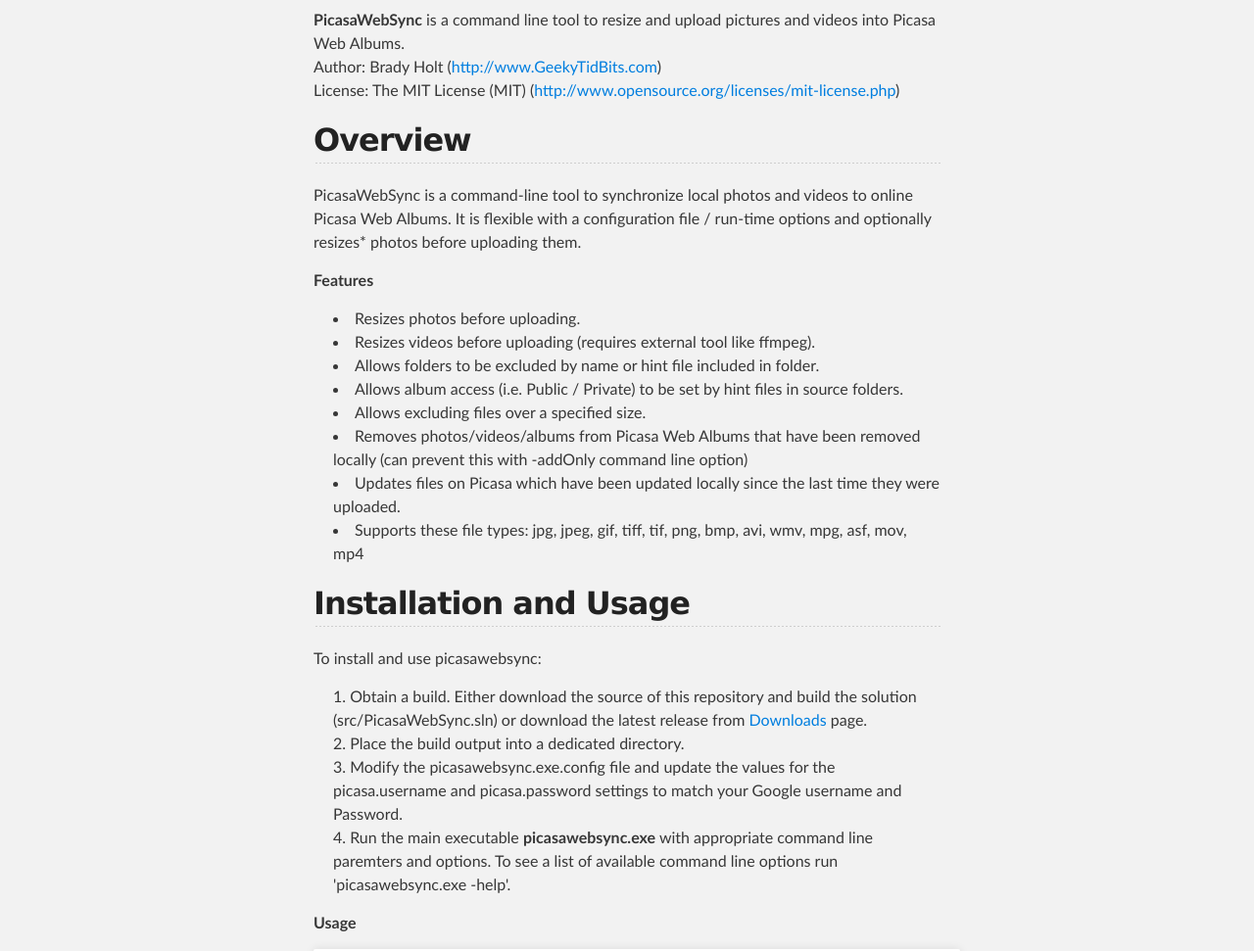
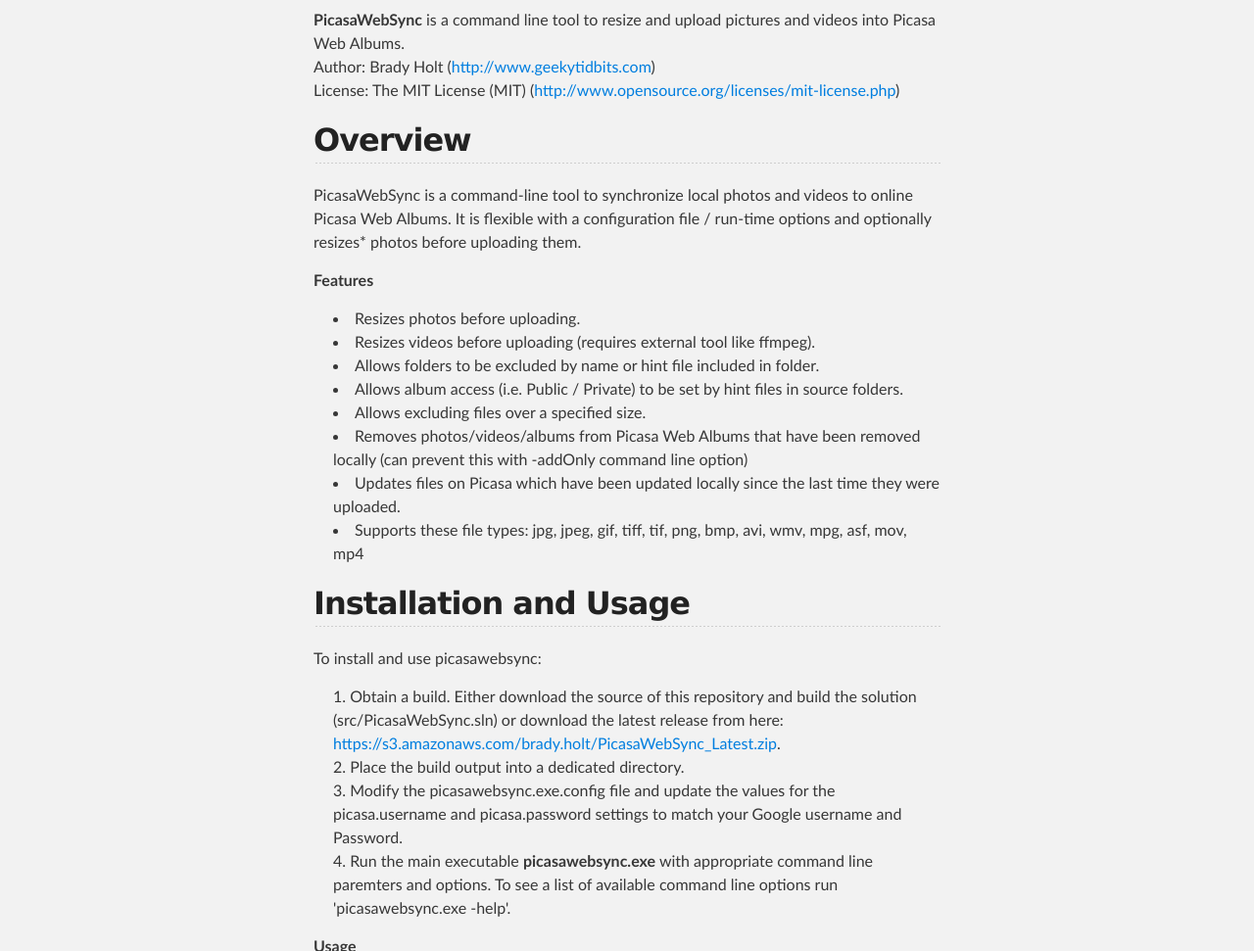
Before and after one commit to bradymholt/picasawebsync, a plain HTML site: page index.html in a window 1280 px wide. Shown: the part 288-1259 px from the top of the page at 98% size. Drawn offline with Linux system fonts and the light colour scheme.

Commit message:
Create gh-pages branch via GitHub

```diff
--- a/index.html
+++ b/index.html
@@ -32,7 +32,7 @@
     <div id="main_content_wrap" class="outer">
       <section id="main_content" class="inner">
         <p><strong>PicasaWebSync</strong> is a command line tool to resize and upload pictures and videos into Picasa Web Albums.<br>
-Author: Brady Holt (<a href="http://www.GeekyTidBits.com">http://www.GeekyTidBits.com</a>)<br>
+Author: Brady Holt (<a href="http://www.geekytidbits.com">http://www.geekytidbits.com</a>)<br>
 License: The MIT License (MIT) (<a href="http://www.opensource.org/licenses/mit-license.php">http://www.opensource.org/licenses/mit-license.php</a>)</p>
 
 <h2>
@@ -57,7 +57,7 @@ License: The MIT License (MIT) (<a href="http://www.opensource.org/licenses/mit-
 <p>To install and use picasawebsync:</p>
 
 <ol>
-<li>Obtain a build.  Either download the source of this repository and build the solution (src/PicasaWebSync.sln) or download the latest release from <a href="http://picasawebsync.s3.amazonaws.com/list.html">Downloads</a> page.</li>
+<li>Obtain a build.  Either download the source of this repository and build the solution (src/PicasaWebSync.sln) or download the latest release from here: <a href="https://s3.amazonaws.com/brady.holt/PicasaWebSync_Latest.zip">https://s3.amazonaws.com/brady.holt/PicasaWebSync_Latest.zip</a>.</li>
 <li>Place the build output into a dedicated directory. </li>
 <li>Modify the picasawebsync.exe.config file and update the values for the picasa.username and picasa.password settings to match your Google username and Password.</li>
 <li>Run the main executable <strong>picasawebsync.exe</strong> with appropriate command line paremters and options.  To see a list of available command line options run 'picasawebsync.exe -help'.</li>
```
Also changed, not shown: params.json (+1 -1 lines).
